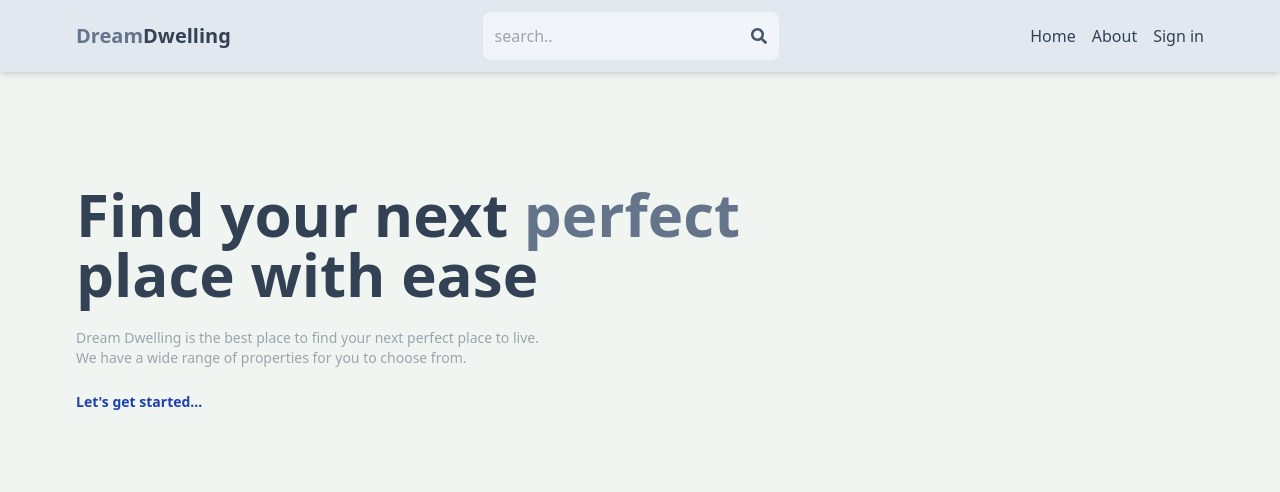
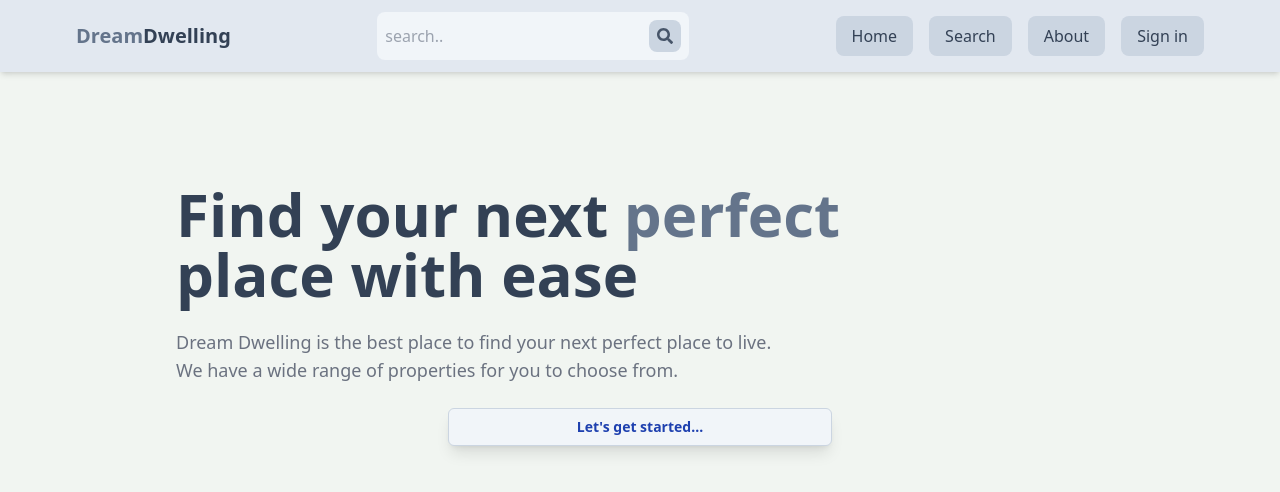
Before and after one commit to RishabhAgarwal-01/RealEstateApp, a React (Vite) app in the folder client/: page / in a window 1280 px wide. Shown: the top 492 px of the page. Built offline with nearby package versions, Linux system fonts and the light colour scheme; no server answers.

Commit message:
changes to the ui

```diff
--- a/client/src/components/Header.jsx
+++ b/client/src/components/Header.jsx
@@ -31,49 +31,61 @@ function Header() {
 
   return (
     <header className="bg-slate-200 shadow-md">
-      <div className="flex justify-between items-center max-w-6xl mx-auto p-3">
-        <h1 className="font-bold text-sm sm:text-xl flex flex-wrap">
+      <div className="flex flex-col sm:flex-row justify-between items-center max-w-6xl mx-auto p-3 space-y-3 sm:space-y-0">
+        <Link to={'/'}>
+        <h1 className="font-bold text-lg sm:text-xl flex flex-wrap cursor-pointer">
           <span className="text-slate-500">Dream</span>
           <span className="text-slate-700">Dwelling</span>
         </h1>
-        <form className="bg-slate-100 p-3 rounded-lg flex items-center" onSubmit={handleSubmit}>
+        </Link>
+        <form
+          className="bg-slate-100 p-2 rounded-lg flex items-center w-full sm:w-auto"
+          onSubmit={handleSubmit}
+        >
           <input
             type="text"
             placeholder="search.."
-            className="bg-transparent focus:outline-none w-24 sm:w-64"
+            className="bg-transparent focus:outline-none w-full sm:w-64"
             value={searchTerm}
-            onChange={(e)=> setSearchTerm(e.target.value)}
+            onChange={(e) => setSearchTerm(e.target.value)}
           />
-          <button>
-            <FaSearch className="text-slate-600" />
+          <button className="bg-slate-300 hover:bg-slate-400 text-slate-600 p-2 rounded-lg ml-2">
+            <FaSearch />
           </button>
         </form>
-        <ul className="flex gap-4">
+        <ul className="flex flex-col sm:flex-row gap-2 sm:gap-4 w-full sm:w-auto items-center">
           <Link to="/">
-            <li className="hidden sm:inline text-slate-700 hover:underline">
+            <li className="bg-slate-300 hover:bg-slate-400 text-slate-700 py-2 px-4 rounded-lg text-center w-full sm:w-auto">
               Home
             </li>
           </Link>
+          <Link to="/search">
+            <li className="bg-slate-300 hover:bg-slate-400 text-slate-700 py-2 px-4 rounded-lg text-center w-full sm:w-auto">
+              Search
+            </li>
+          </Link>
           <Link to="/about">
-            <li className="hidden sm:inline text-slate-700 hover:underline">
+            <li className="bg-slate-300 hover:bg-slate-400 text-slate-700 py-2 px-4 rounded-lg text-center w-full sm:w-auto">
               About
             </li>
           </Link>
-          <Link to='/profile'>
+          <Link to="/profile">
             {currentUser ? (
               <img
-                className='rounded-full h-7 w-7 object-cover'
+                className="rounded-full h-10 w-10 object-cover border border-slate-300"
                 src={currentUser.avatar}
-                alt='profile'
+                alt="profile"
               />
             ) : (
-              <li className=' text-slate-700 hover:underline'> Sign in</li>
+              <li className="bg-slate-300 hover:bg-slate-400 text-slate-700 py-2 px-4 rounded-lg text-center w-full sm:w-auto">
+                Sign in
+              </li>
             )}
           </Link>
         </ul>
       </div>
     </header>
   );
-}
+};
 
 export default Header;
--- a/client/src/pages/CreateListing.jsx
+++ b/client/src/pages/CreateListing.jsx
@@ -284,7 +284,7 @@ function CreateListing() {
                                 type='number'
                                 id='regularPrice'
                                 min='500000'
-                                max='100000000'
+                                max='1000000000000'
                                 required
                                 className='p-3 border border-gray-300 rounded-lg'
                                 onChange={handleChange}
@@ -303,7 +303,7 @@ function CreateListing() {
                                     type='number'
                                     id='discountPrice'
                                     min='0'
-                                    max='10000000'
+                                    max='10000000000'
                                     required
                                     className='p-3 border border-gray-300 rounded-lg'
                                     onChange={handleChange}
--- a/client/src/pages/Home.jsx
+++ b/client/src/pages/Home.jsx
@@ -49,39 +49,39 @@ function Home() {
   return (
     <div>
       {/* top */}
-      <div className='flex flex-col gap-6 p-28 px-3 max-w-6xl mx-auto'>
-        <h1 className='text-slate-700 font-bold text-3xl lg:text-6xl'>
-          Find your next <span className='text-slate-500'>perfect</span>
+      <div className="flex flex-col gap-6 px-3 lg:p-28 max-w-6xl mx-auto">
+        <h1 className="text-slate-700 font-bold text-3xl lg:text-6xl">
+          Find your next <span className="text-slate-500">perfect</span>
           <br />
           place with ease
         </h1>
-        <div className='text-gray-400 text-xs sm:text-sm'>
-          Dream Dwelling is the best place to find your next perfect place to
-          live.
+        <div className="text-gray-500 text-sm sm:text-base lg:text-lg">
+          Dream Dwelling is the best place to find your next perfect place to live.
           <br />
           We have a wide range of properties for you to choose from.
         </div>
-        <Link
-          to={'/search'}
-          className='text-xs sm:text-sm text-blue-800 font-bold hover:underline'
-        >
-          Let's get started...
-        </Link>
+        <div className="border border-slate-300 bg-slate-100 w-full flex justify-center max-w-sm mx-auto py-2 rounded-md shadow-lg hover:bg-slate-200">
+          <Link
+            to="/search"
+            className="text-xs sm:text-sm text-blue-800 font-bold hover:underline"
+          >
+            Let's get started...
+          </Link>
+        </div>
       </div>
 
       {/* swiper */}
-      <Swiper navigation>
+      <Swiper navigation className="mt-6">
         {offerListings &&
           offerListings.length > 0 &&
           offerListings.map((listing) => (
-            <SwiperSlide>
+            <SwiperSlide key={listing._id}>
               <div
                 style={{
                   background: `url(${listing.imageUrls[0]}) center no-repeat`,
                   backgroundSize: 'cover',
                 }}
-                className='h-[500px]'
-                key={listing._id}
+                className="h-[300px] lg:h-[500px] rounded-md shadow-md"
               ></div>
             </SwiperSlide>
           ))}
--- a/package.json
+++ b/package.json
@@ -5,7 +5,8 @@
   "type": "module",
   "scripts": {
     "dev": "nodemon api/index.js",
-    "start": "node api/index.js"
+    "start": "node api/index.js",
+    "build": "npm install && npm install --prefix client && npm run build --prefix client"
   },
   "keywords": [],
   "author": "",
```
Also changed, not shown: 1 other file (tests, documents, lock files or other folders).
